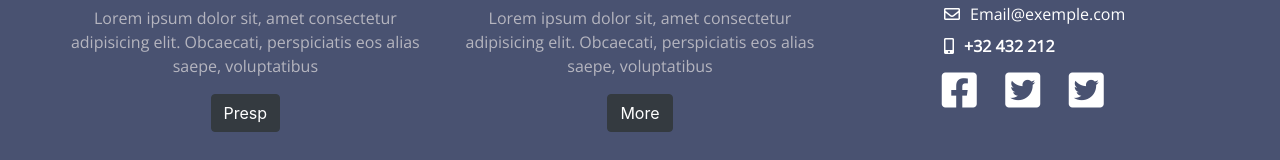
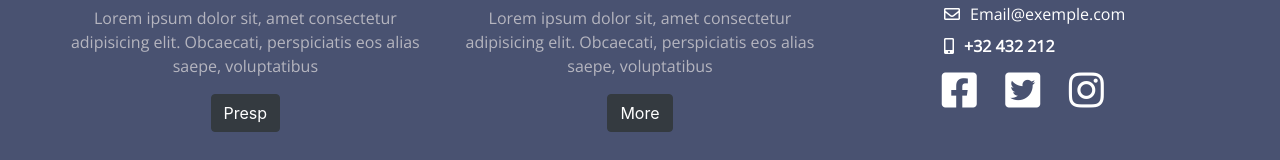
Before and after one commit to OtavioEscalnte/YOUR-CORPORATION, a plain HTML site: page index.html in a window 1280 px wide. Shown: the part 4142-4302 px from the top of the page. Drawn offline with nearby package versions, Linux system fonts and the light colour scheme.

Commit message:
Update index.html

```diff
--- a/index.html
+++ b/index.html
@@ -406,7 +406,7 @@
                             <div class="socials">
                                 <a href="#"><i class="fab fa-facebook-square"></i></a>
                                 <a href="#"><i class="fab fa-twitter-square"></i></a>
-                                <a href="#"><i class="fab fa-twitter-square"></i></a>
+                                <a href="#"><i class="fab fa-instagram"></i></a>
                             </div>
                         </div>
                     </div>
```
